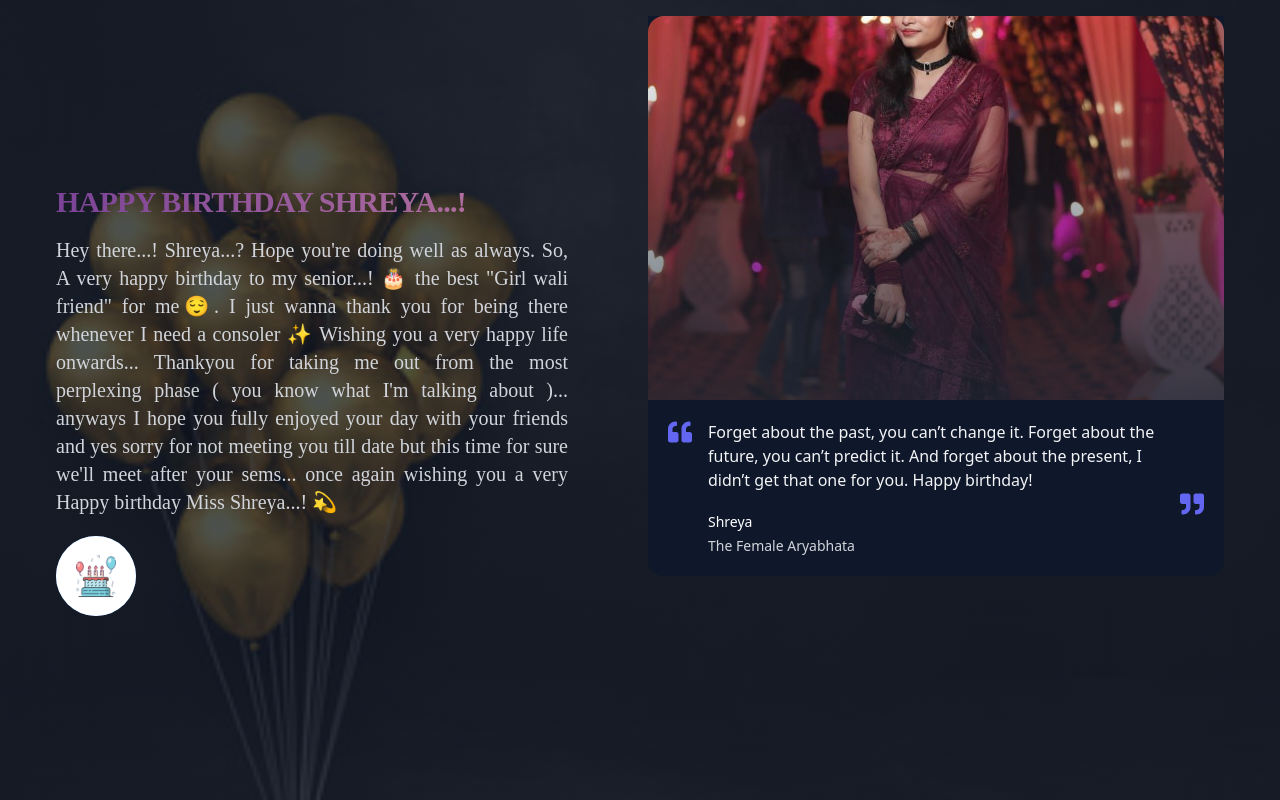
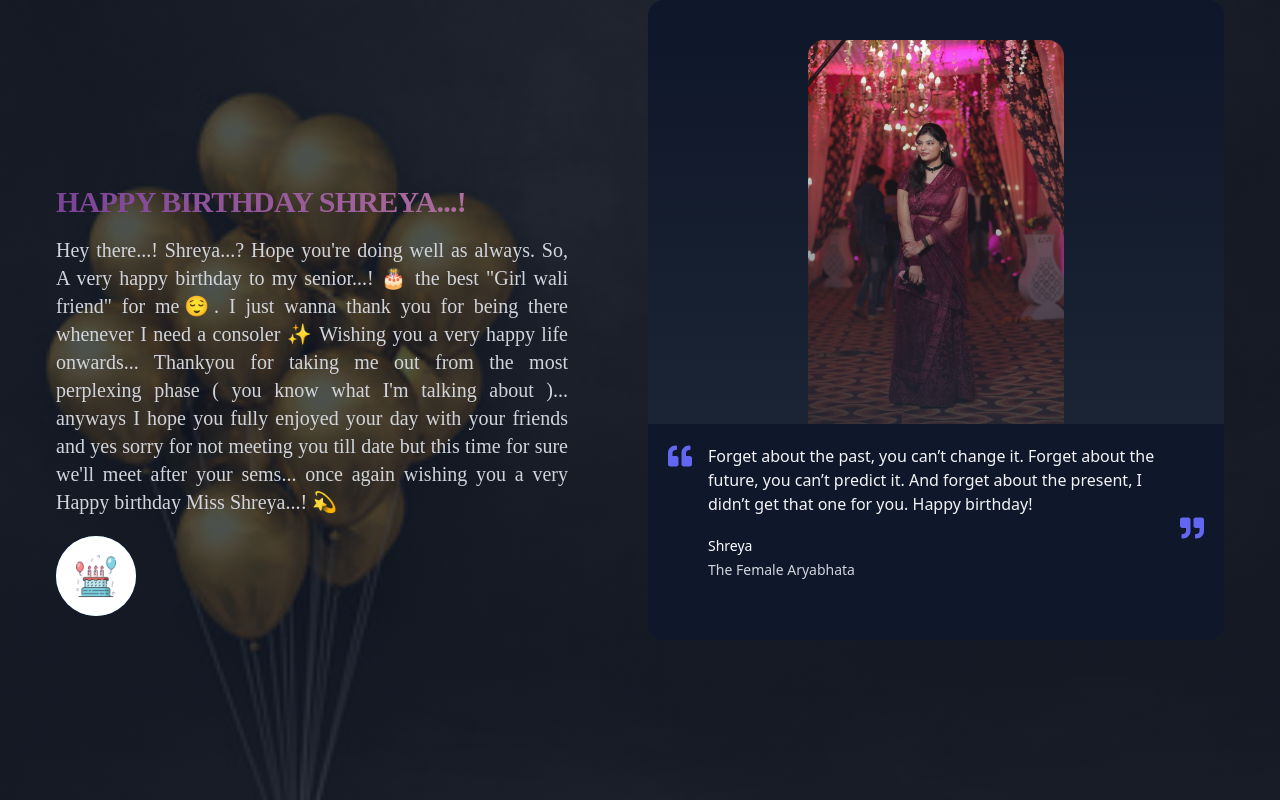
Before and after one commit to ZyX-N/bday, a plain HTML site: page index.html in a window 1280 px wide. Drawn offline with nearby package versions, Linux system fonts and the light colour scheme; a web font is replaced by a local one.

Commit message:
img position change

```diff
--- a/index.html
+++ b/index.html
@@ -139,20 +139,20 @@
                   />
                 </div>
               </div>
-              <div class="py-4 lg:h-screen lg:overflow-y-hidden">
+              <div class="pb-4 lg:h-screen lg:overflow-y-hidden">
                 <div class="mx-0 max-w-xl flex rounded-2xl pb-3 lg:px-0 px-6">
                   <div class="swiper-container flex-col flex">
                     <div class="swiper-wrapper">
                       <div class="swiper-slide">
                         <blockquote
-                          class="text-left bg-slate-900 rounded-b-2xl"
+                          class="text-left bg-slate-900 rounded-2xl py-10"
                         >
                           <div class="relative">
                             <div class="relative">
                               <img
                                 src="./assets/img1.jpg"
                                 alt="aji"
-                                class="object-cover w-full h-96 mx-auto rounded-t-2xl"
+                                class="h-96 mx-auto rounded-t-2xl"
                               />
                               <div
                                 class="rounded-t-2xl absolute bg-gradient-to-t from-gray-800 opacity-75 inset-0 z-0"
@@ -197,14 +197,14 @@
 
                       <div class="swiper-slide">
                         <blockquote
-                          class="text-left bg-slate-900 rounded-b-2xl"
+                          class="text-left bg-slate-900 rounded-2xl py-10"
                         >
                           <div class="">
                             <div class="relative">
                               <img
                                 src="./assets/img2.jpg"
                                 alt="aji"
-                                class="object-cover w-full mx-auto rounded-t-2xl h-96"
+                                class="mx-auto rounded-t-2xl h-96"
                               />
                               <div
                                 class="rounded-t-2xl absolute bg-gradient-to-t from-gray-800 opacity-75 inset-0 z-0"
@@ -248,14 +248,14 @@
 
                       <div class="swiper-slide">
                         <blockquote
-                          class="text-left bg-slate-900 rounded-b-2xl"
+                          class="text-left bg-slate-900 rounded-2xl py-10"
                         >
                           <div class="">
                             <div class="relative">
                               <img
                                 src="./assets/img3.jpg"
                                 alt="aji"
-                                class="object-fit w-full mx-auto rounded-t-2xl h-96"
+                                class="mx-auto rounded-t-2xl h-96"
                               />
                               <div
                                 class="rounded-t-2xl absolute bg-gradient-to-t from-gray-800 opacity-75 inset-0 z-0"
```
